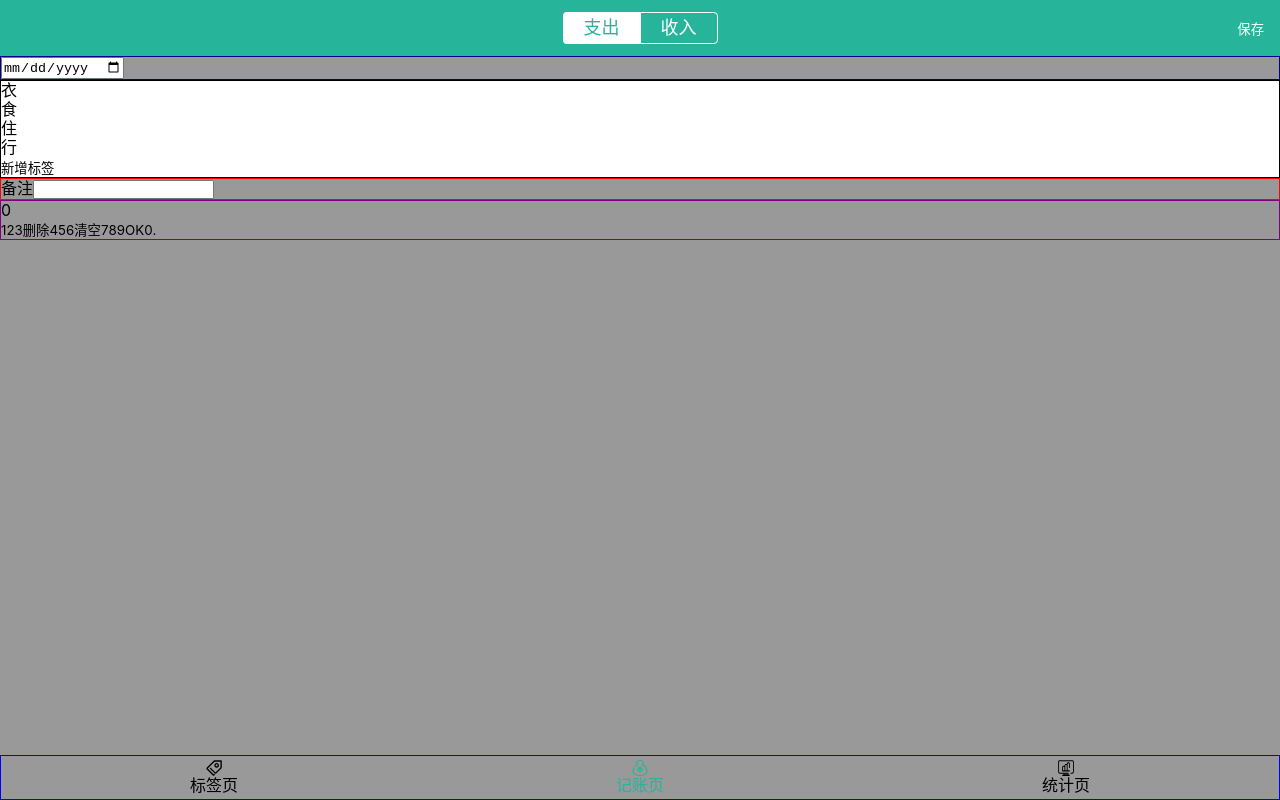
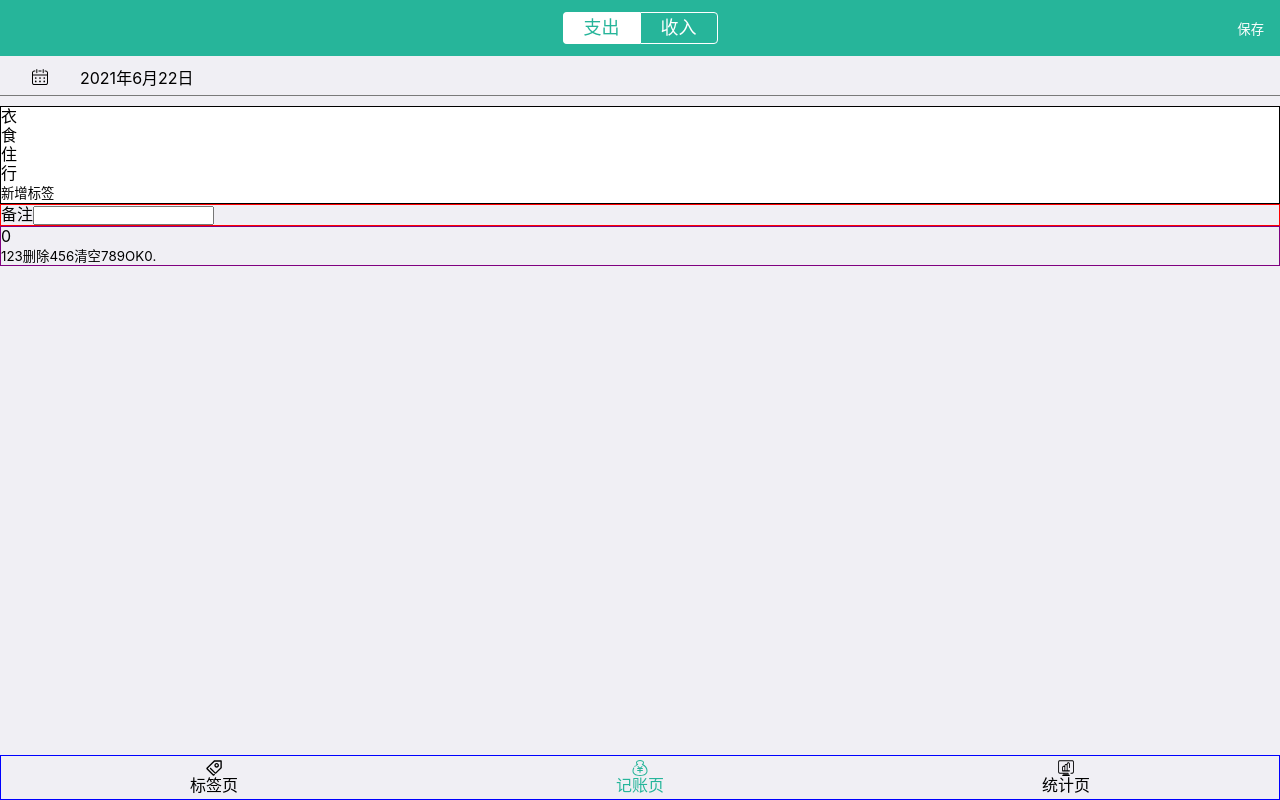
Before and after one commit to April-cl/daily-book, a React app: page /#/edit in a window 1280 px wide. Built offline with nearby package versions, Linux system fonts and the light colour scheme.

Commit message:
完成样式：记账页-日期

```diff
--- a/src/index.scss
+++ b/src/index.scss
@@ -19,7 +19,7 @@ body {
   font-family: $font-hei;
   font-size: 16px;
   line-height: 1.2;
-  background-color: #999;
+  background-color: #f0eff4;
 }
 button {
   font-family: inherit;
--- a/src/views/Edit.tsx
+++ b/src/views/Edit.tsx
@@ -1,6 +1,7 @@
 import Layout from '../components/Layout';
 import React from 'react';
 import styled from 'styled-components';
+import Icon from '../components/Icon';
 
 const CategorySection = styled.section`
   color: #fff;
@@ -39,7 +40,40 @@ const CategorySection = styled.section`
   }
 `
 const DateSection = styled.section`
-  border: 1px solid darkblue;
+  position: relative;
+  cursor: pointer;
+  border-bottom: 1px solid #7a7a7a;
+  margin-bottom: 10px;
+  height: 40px;
+  line-height: 40px;
+  font-size: 16px;
+  > input {
+    border: none;
+    height: 100%;
+    width: 100%;
+    position: absolute;
+    top: 0;
+    left: 0;
+    ::-webkit-calendar-picker-indicator {
+      height: 100%;
+      width: 100%;
+    }
+  }
+  > .date {
+    background-color: #f0eff4;
+    position: absolute;
+    top: 0;
+    left: 0;
+    height: 100%;
+    width: 100%;
+    pointer-events: none;
+    > .icon {
+      margin: 0 2em;
+    }
+    > span, > svg{
+      vertical-align: middle;
+    }
+  }
 `
 const TagsSection = styled.section`
   background-color: #FFF;
@@ -53,6 +87,10 @@ const NumberPadSection = styled.section`
 `
 
 function Edit() {
+  const date = new Date();
+  const year = date.getFullYear()
+  const month = date.getMonth() + 1
+  const day = date.getDate()
   return (
     <Layout>
       <CategorySection>
@@ -63,7 +101,11 @@ function Edit() {
         <button className="saveRecord">保存</button>
       </CategorySection>
       <DateSection>
-        <input type="date"/>
+        <input type="date" />
+        <div className="date">
+          <Icon name='calendar' />
+          <span>{year}年{month}月{day}日</span>
+        </div>
       </DateSection>
       <TagsSection>
         <ul>
```
Also changed, not shown: src/icons/calendar.svg (added).
